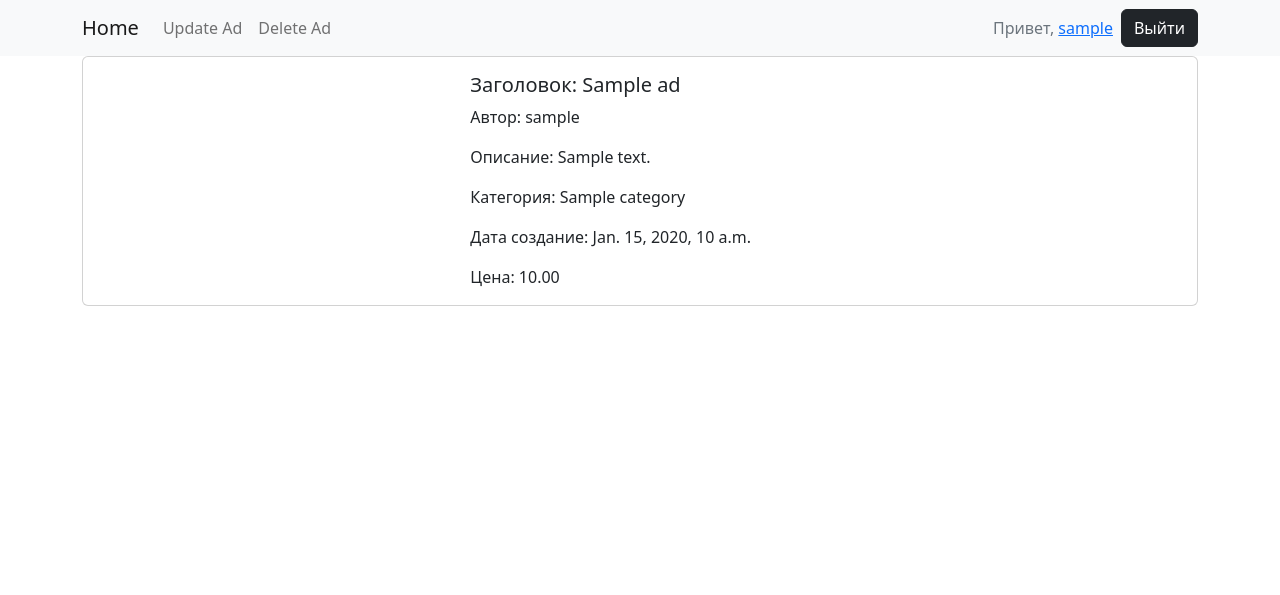
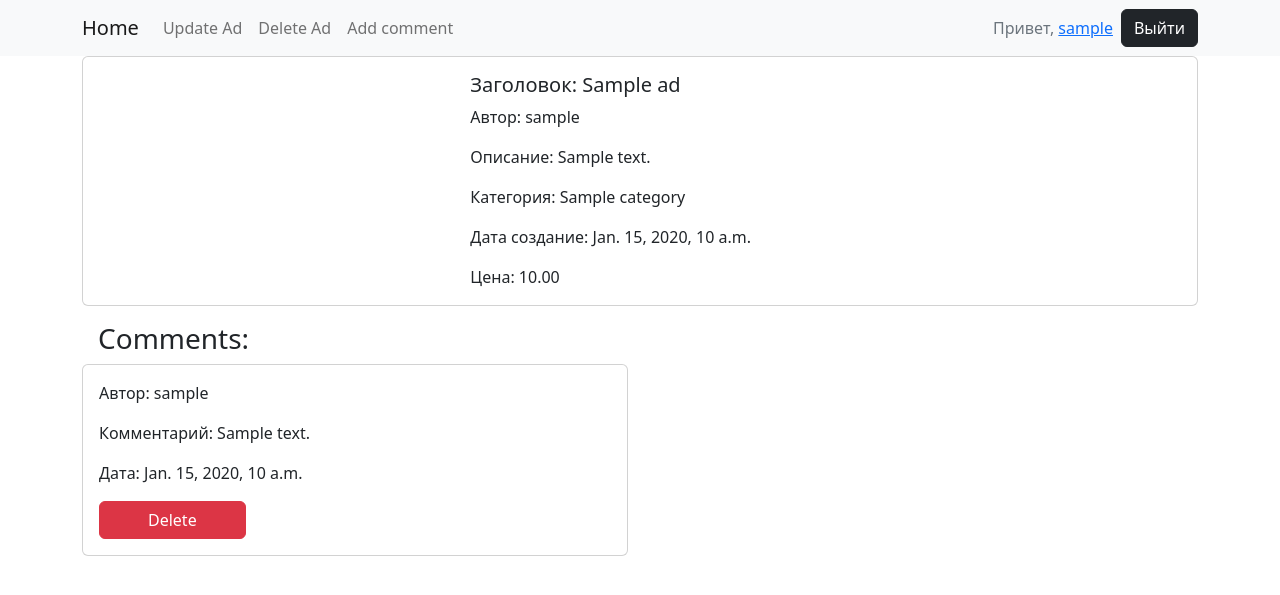
Before and after one commit to Bandeguras/exam_9, a Django app: page /ad/1/ in a window 1280 px wide. Shown: the top 595 px of the page. Run offline with Django 4.2, Linux system fonts and the light colour scheme; a user stored in the database is signed in; tables that the repository leaves empty hold one stand-in row (values such as "Sample post").

Commit message:
СДЕЛАЛ КОМЕНТЫ

```diff
--- a/source/webapp/templates/ad/ad_view.html
+++ b/source/webapp/templates/ad/ad_view.html
@@ -6,6 +6,9 @@
         </li>
         <li class="nav-item">
             <a class="nav-link" href="{% url 'webapp:ad_delete' ad.pk %}">Delete Ad</a>
+        </li>
+        <li class="nav-item">
+            <a class="nav-link" href="{% url 'webapp:ad_comment_add' ad.pk %}">Add comment</a>
         </li>
 {% endif %}
 {% endblock %}
@@ -26,4 +29,25 @@
             </div>
         </div>
     </div>
+ <h3 class="ms-3">Comments:</h3>
+    <div class="row">
+        {% for comment in comments %}
+            <div class="col-sm-6">
+                <div class="card">
+                    <div class="card-body">
+                        <p class="card-text">Автор: {{ comment.author.username }}</p>
+                        <p class="card-text">Комментарий: {{ comment.text }}</p>
+                        <p class="card-text">Дата: {{ comment.created_at }}</p>
+
+                        {% if perms.webapp.delete_comment or comment.author == request.user %}
+                                <a href="{% url 'webapp:comment_delete' comment.pk %}"
+                                   class="btn btn-danger px-5">Delete</a>
+                        {% endif %}
+                    </div>
+                </div>
+            </div>
+        {% empty %}
+            <p>Комментариев нет</p>
+        {% endfor %}
+    </div>
 {% endblock %}
--- a/source/webapp/urls.py
+++ b/source/webapp/urls.py
@@ -1,7 +1,6 @@
 
 from django.urls import path, include
-from .views import AdIndexViews, AdView, AdCreateView, AdUpdateView, AdDeleteView
-
+from .views import AdIndexViews, AdView, AdCreateView, AdUpdateView, AdDeleteView, AdCommentCreateView, CommentDeleteView
 
 app_name = 'webapp'
 
@@ -10,10 +9,17 @@ AddUrl = [
     path('update/<int:pk>/', AdUpdateView.as_view(), name='ad_update'),
     path('create', AdCreateView.as_view(), name='ad_create'),
     path('delete/<int:pk>/', AdDeleteView.as_view(), name='ad_delete'),
+]
+
+CommentUrl = [
+    path('<int:pk>/comment/add/', AdCommentCreateView.as_view(), name='ad_comment_add'),
+    path('<int:pk>/comment/delete/', CommentDeleteView.as_view(), name='comment_delete'),
 
 ]
 
 urlpatterns = [
     path('', AdIndexViews.as_view(), name='ad_index'),
     path('ad/', include(AddUrl)),
+    path('comment/', include(CommentUrl)),
+
 ]
--- a/source/webapp/views/__init__.py
+++ b/source/webapp/views/__init__.py
@@ -1 +1,2 @@
 from .ad_views import *
+from .comment_views import *
--- a/source/webapp/views/ad_views.py
+++ b/source/webapp/views/ad_views.py
@@ -23,9 +23,14 @@ class AdView(DetailView):
     context_object_name = 'ad'
     model = Ad
 
+    def get_context_data(self, **kwargs):
+        context = super().get_context_data(**kwargs)
+        ad = self.object
+        comments = ad.comments.order_by('-created_at')
+        context['comments'] = comments
+        return context
 
-#
-#
+
 class AdCreateView(LoginRequiredMixin, CreateView):
     template_name = "ad/ad_create.html"
     model = Ad
@@ -43,7 +48,7 @@ class AdUpdateView(PermissionRequiredMixin, UpdateView):
     permission_required = 'webapp.change_ad'
 
     def has_permission(self):
-        return super().has_permission() or self.get_object().author == self.request.user
+        return super().has_permission() or self.get_object().user == self.request.user
 
 
 class AdDeleteView(PermissionRequiredMixin, DeleteView):
@@ -54,7 +59,7 @@ class AdDeleteView(PermissionRequiredMixin, DeleteView):
     permission_required = 'webapp.delete_ad'
 
     def has_permission(self):
-        return super().has_permission() or self.get_object().author == self.request.user
+        return super().has_permission() or self.get_object().user == self.request.user
 
     def post(self, request, *args, **kwargs):
         self.object = self.get_object()
```
Also changed, not shown: source/webapp/forms.py (+7 -1 lines), source/webapp/templates/comment/create.html (added, +9 -0 lines), source/webapp/views/comment_views.py (added, +35 -0 lines), source/webapp/templates/partial/ad_list_partial.html (renamed from source/accounts/templates/partial/ad_list_partial.html).
